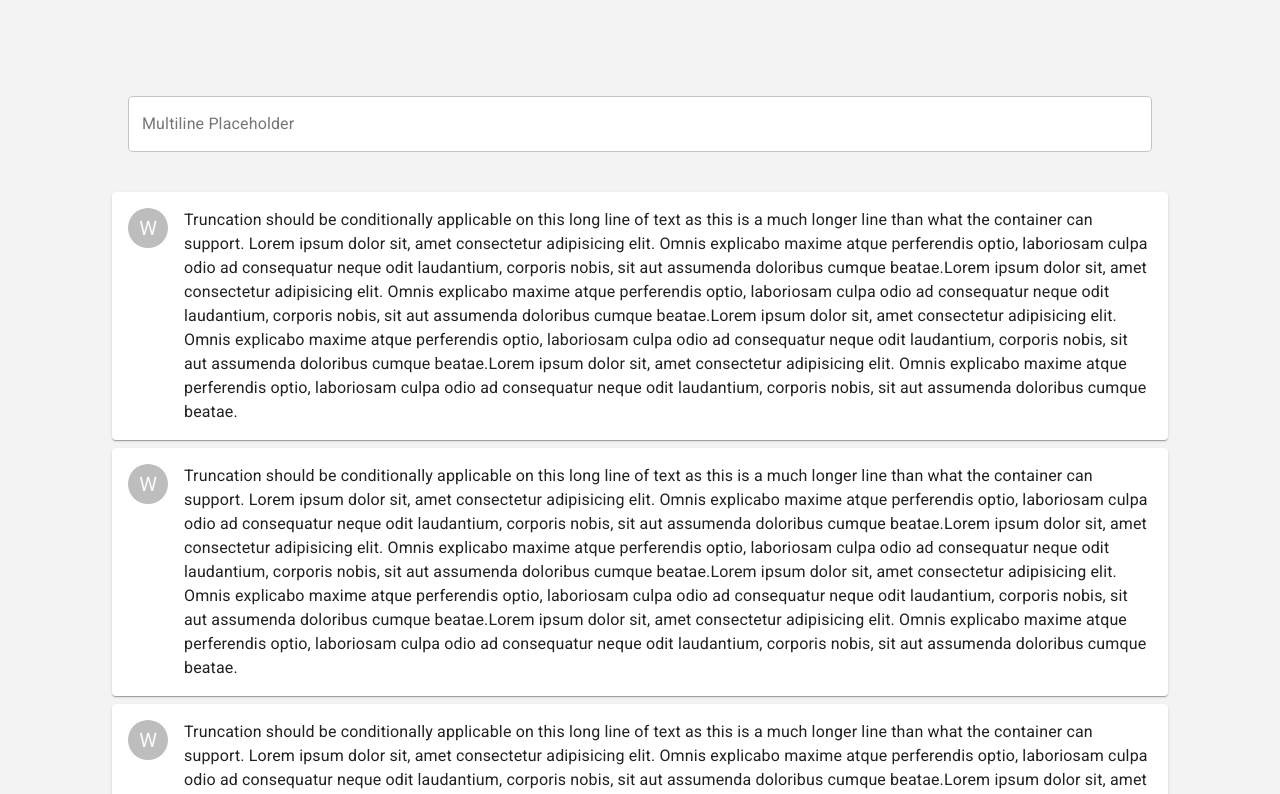
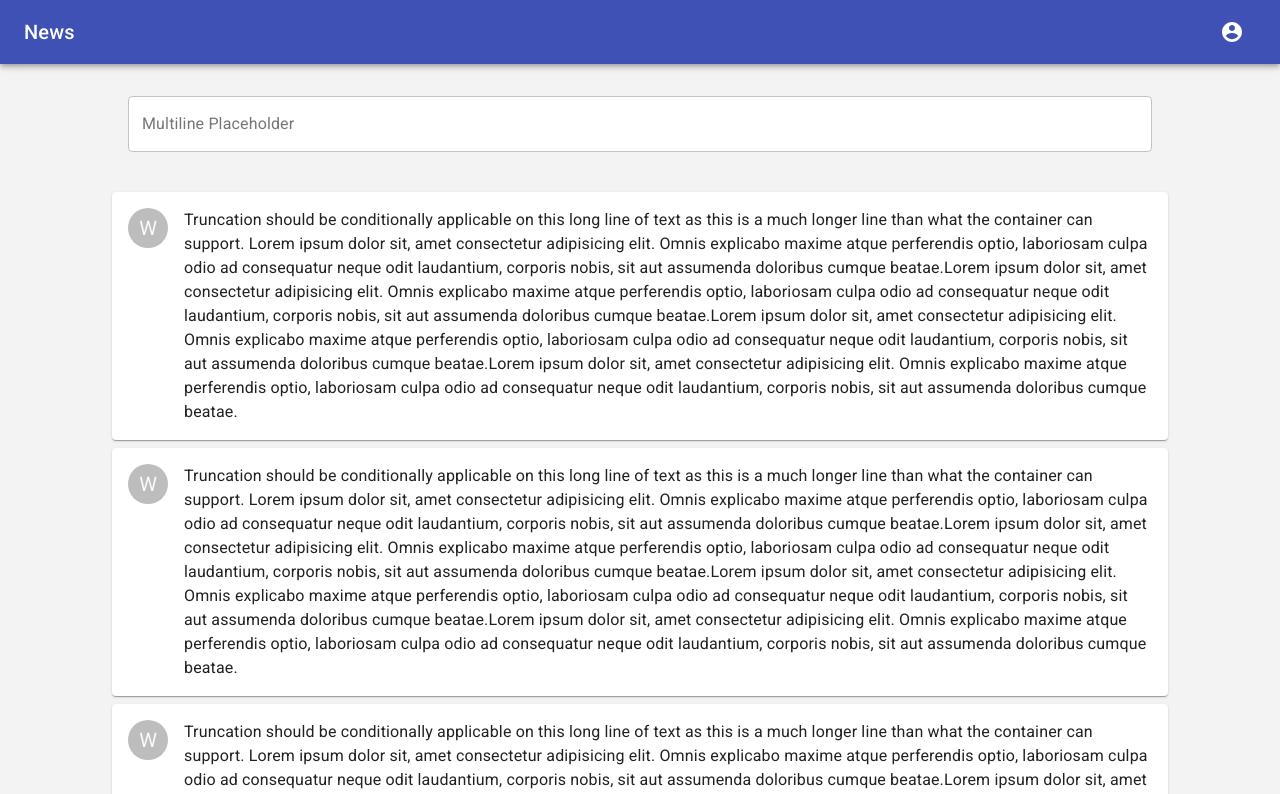
Before and after one commit to Alexalexlex/SocialNetwork-React-Redux-Saga, a React (Create React App) app: page / in a window 1280 px wide. Shown: the top 794 px of the page. Built offline with nearby package versions, Linux system fonts and the light colour scheme.

Commit message:
add some styles

```diff
--- a/package.json
+++ b/package.json
@@ -4,6 +4,7 @@
   "private": true,
   "dependencies": {
     "@material-ui/core": "^4.11.0",
+    "@material-ui/icons": "^4.9.1",
     "@testing-library/jest-dom": "^4.2.4",
     "@testing-library/react": "^9.5.0",
     "@testing-library/user-event": "^7.2.1",
--- a/src/components/Main.jsx
+++ b/src/components/Main.jsx
@@ -5,12 +5,13 @@
 import Avatar from '@material-ui/core/Avatar';
 import Typography from '@material-ui/core/Typography';
 import TextField from '@material-ui/core/TextField'
+import MenuNav from './MenuNav';
+import { Link } from '@material-ui/core';
 
 const useStyles = makeStyles((theme) => ({
   root: {
     flexGrow: 1,
     overflow: 'hidden',
-    marginTop: '5%',
   },
   paper: {
     maxWidth: '80%',
@@ -21,9 +22,7 @@
       width:'80%',
       margin: `${theme.spacing(4)}px 10%`,
       backgroundColor: 'white',
-
-
-  }
+  },
 }));
 
 const message = `Truncation should be conditionally applicable on this long line of text
@@ -41,6 +40,7 @@
 
   return (
     <div className={classes.root}>
+      <MenuNav/>
       <TextField
       className={classes.input}
       id="outlined-textarea"
@@ -48,6 +48,7 @@
       multiline
       variant="outlined"
       />
+     <a href="#">
       <Paper className={classes.paper}>
         <Grid container wrap="nowrap" spacing={2}>
           <Grid item>
@@ -58,6 +59,7 @@
           </Grid>
         </Grid>
       </Paper>
+      </a>
       <Paper className={classes.paper}>
         <Grid container wrap="nowrap" spacing={2}>
           <Grid item>
--- /dev/null
+++ b/src/components/MenuNav.jsx
@@ -0,0 +1,80 @@
+import React from 'react';
+import { makeStyles } from '@material-ui/core/styles';
+import AppBar from '@material-ui/core/AppBar';
+import Toolbar from '@material-ui/core/Toolbar';
+import Typography from '@material-ui/core/Typography';
+import IconButton from '@material-ui/core/IconButton';
+import AccountCircle from '@material-ui/icons/AccountCircle';
+import MenuItem from '@material-ui/core/MenuItem';
+import Menu from '@material-ui/core/Menu';
+
+const useStyles = makeStyles((theme) => ({
+  root: {
+    flexGrow: 1,
+  },
+  menuButton: {
+    marginRight: theme.spacing(2),
+  },
+  title: {
+    flexGrow: 1,
+  },
+}));
+
+export default function MenuNav() {
+  const classes = useStyles();
+  const [auth] = React.useState(true);
+  const [anchorEl, setAnchorEl] = React.useState(null);
+  const open = Boolean(anchorEl);
+
+  const handleMenu = (event) => {
+    setAnchorEl(event.currentTarget);
+  };
+
+  const handleClose = () => {
+    setAnchorEl(null);
+  };
+
+  return (
+    <div className={classes.root}>
+      <AppBar position="static">
+        <Toolbar>
+          <Typography variant="h6" className={classes.title}>
+            News
+          </Typography>
+          {auth && (
+            <div>
+              <IconButton
+                aria-label="account of current user"
+                aria-controls="menu-appbar"
+                aria-haspopup="true"
+                onClick={handleMenu}
+                color="inherit"
+              >
+                <AccountCircle />
+              </IconButton>
+              <Menu
+                id="menu-appbar"
+                anchorEl={anchorEl}
+                anchorOrigin={{
+                  vertical: 'top',
+                  horizontal: 'right',
+                }}
+                keepMounted
+                transformOrigin={{
+                  vertical: 'top',
+                  horizontal: 'right',
+                }}
+                open={open}
+                onClose={handleClose}
+              >
+                <MenuItem onClick={handleClose}>Profile</MenuItem>
+                <MenuItem onClick={handleClose}>My account</MenuItem>
+                <MenuItem onClick={handleClose}>LogOut</MenuItem>
+              </Menu>
+            </div>
+          )}
+        </Toolbar>
+      </AppBar>
+    </div>
+  );
+}
--- a/src/index.css
+++ b/src/index.css
@@ -12,3 +12,7 @@
   font-family: source-code-pro, Menlo, Monaco, Consolas, 'Courier New',
     monospace;
 }
+
+a {
+  text-decoration: none;
+}
```
Also changed, not shown: 1 other file (tests, documents, lock files or other folders).
